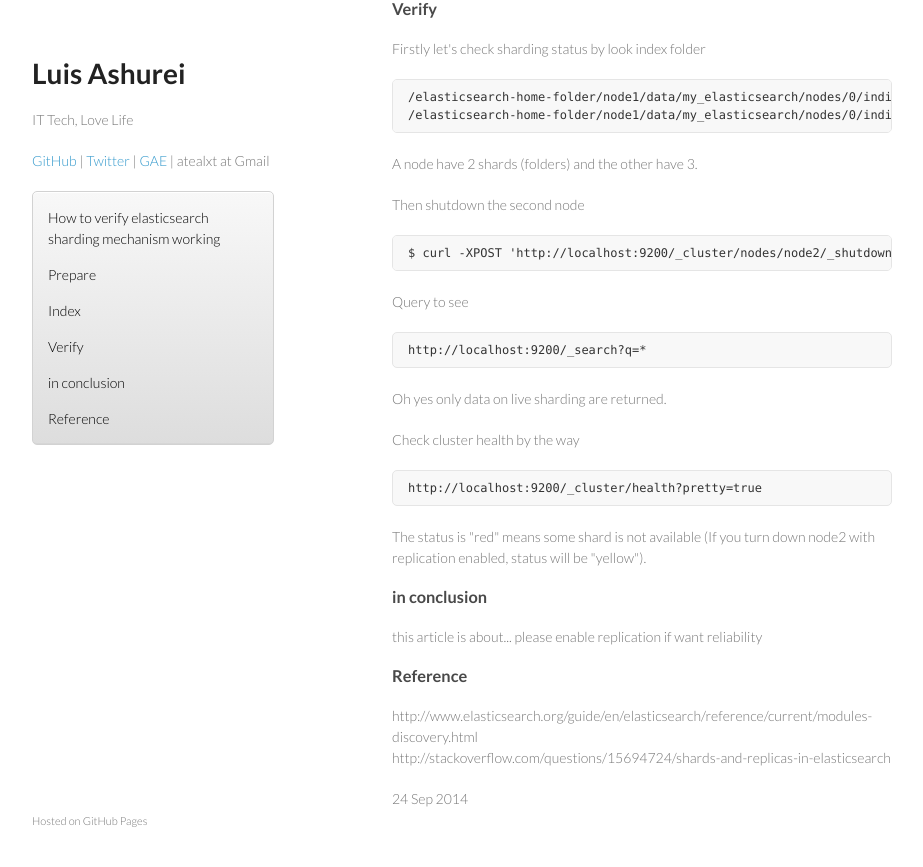
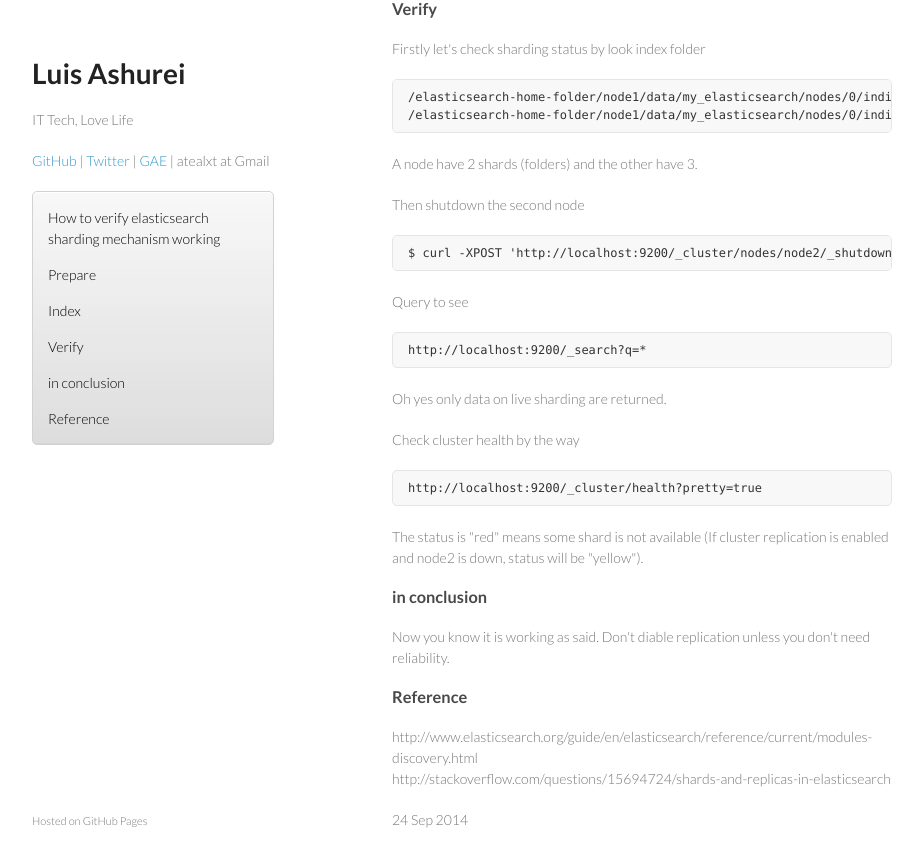
Before and after one commit to atealxt/atealxt.github.io, a Jekyll site: the page built from _posts/2014-09-24-how-to-verify-elasticsearch-shard.html, in a window 1280 px wide and 900 px high, scrolled down 1472 px. Shown: the top 867 px of the window, without its empty margins (178-1101 px from the left). Built offline with Jekyll 4.4.1, drawn with Linux system fonts in a browser that asks for light colours; comment, search, counter and statistics services are not loaded.

Commit message:
Update 2014-09-24-how-to-verify-elasticsearch-shard.html

```diff
--- a/_posts/2014-09-24-how-to-verify-elasticsearch-shard.html
+++ b/_posts/2014-09-24-how-to-verify-elasticsearch-shard.html
@@ -124,7 +124,7 @@ Oh yes only data on live sharding are returned.
 Check cluster health by the way
 <pre><code>http://localhost:9200/_cluster/health?pretty=true
 </code></pre>
-The status is "red" means some shard is not available (If you turn down node2 with replication enabled, status will be "yellow").
+The status is "red" means some shard is not available (If cluster replication is enabled and node2 is down, status will be "yellow").
 </p>
 
 <h3>
@@ -133,8 +133,7 @@ in conclusion
 </h3>
 
 <p>
-this article is about...
-please enable replication if want reliability
+Now you know it is working as said. Don't diable replication unless you don't need reliability.
 </p>
 
 <h3>
```
